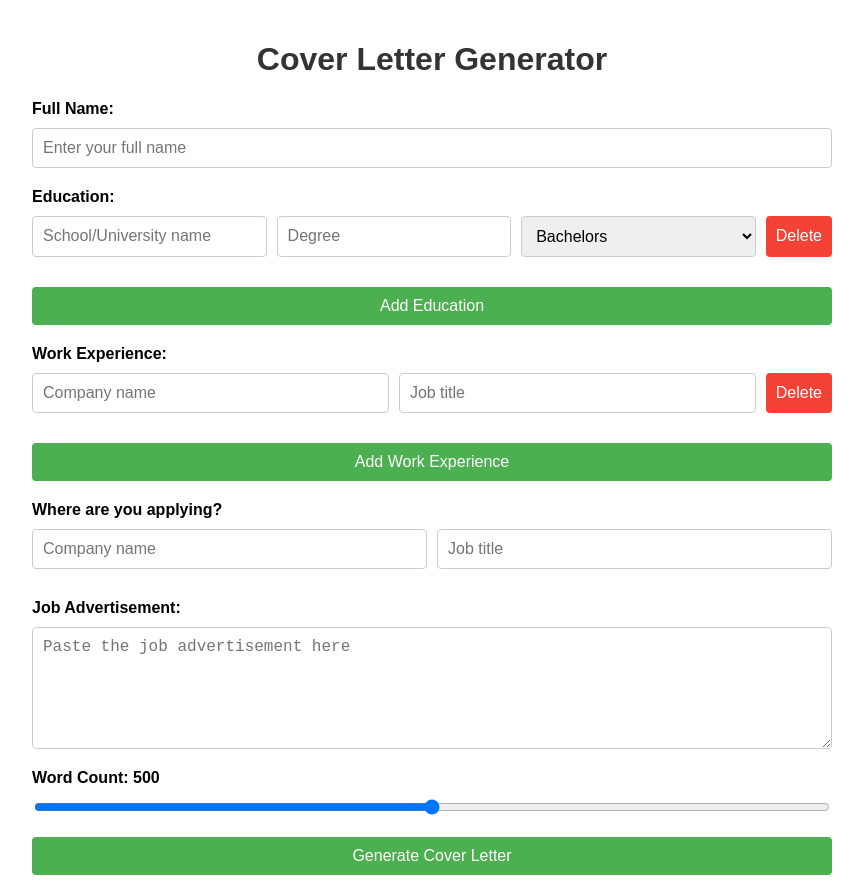
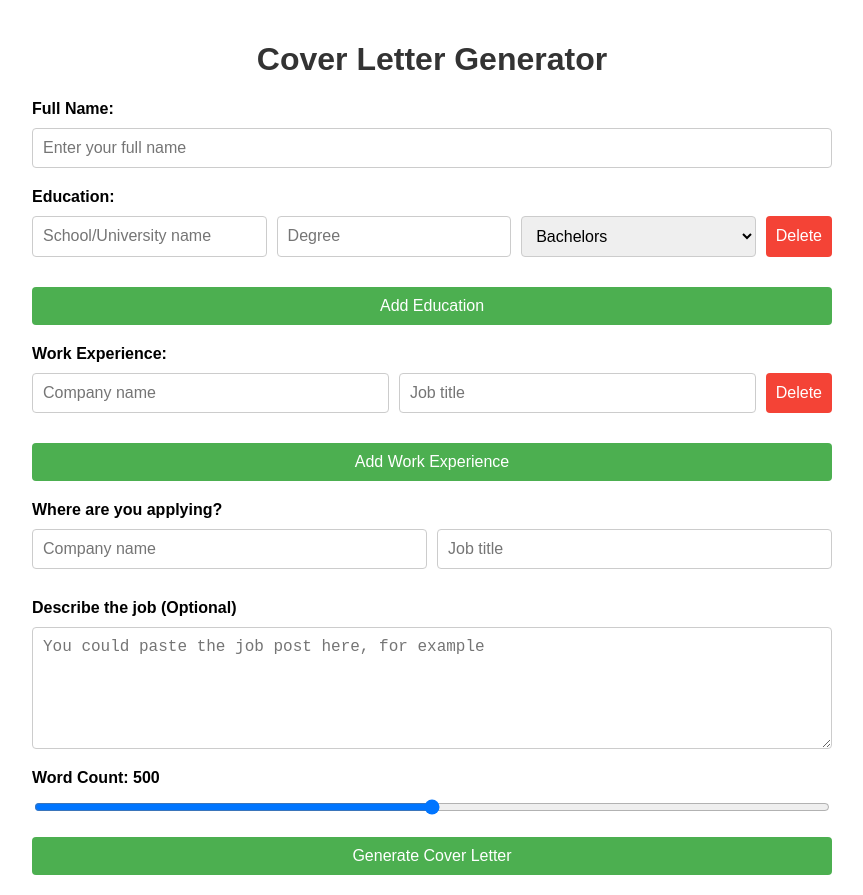
Before and after one commit to andregranberg/resumeAI, a React (Create React App) app: page / in a window 1280 px wide. Shown: the whole page, without its empty margins (208-1071 px from the left). Built offline with nearby package versions, Linux system fonts and the light colour scheme; what ollama would draw is missing.

Commit message:
small UX changes

```diff
--- a/src/App.js
+++ b/src/App.js
@@ -204,12 +204,12 @@ function App() {
           </div>
         </div>
         <div className="input-group">
-          <label htmlFor="jobAd">Job Advertisement:</label>
+          <label htmlFor="jobAd">Describe the job (Optional)</label>
           <textarea
             id="jobAd"
             value={jobAd}
             onChange={(e) => setJobAd(e.target.value)}
-            placeholder="Paste the job advertisement here"
+            placeholder="You could paste the job post here, for example"
           />
         </div>
         <div className="input-group">
```
